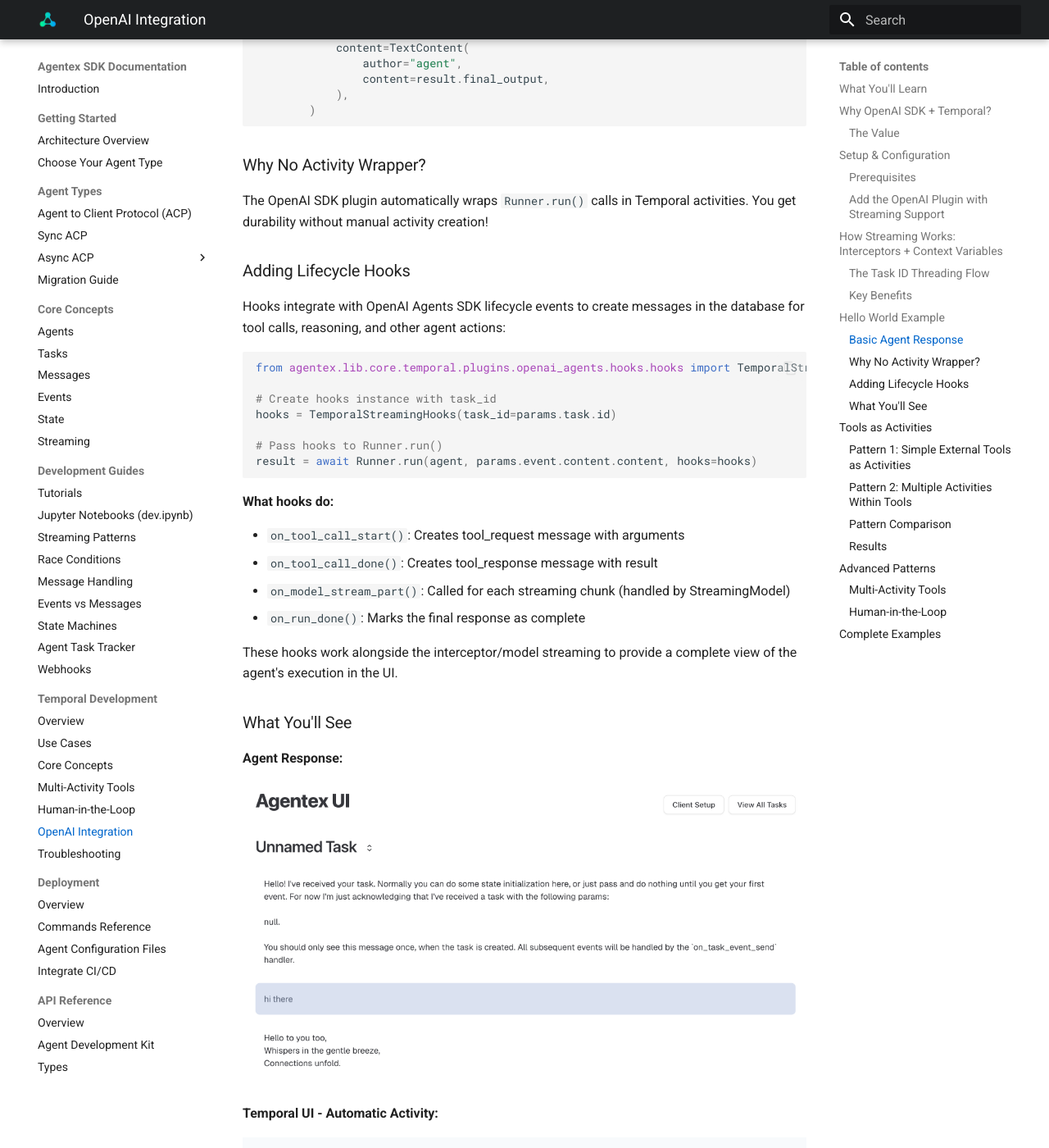
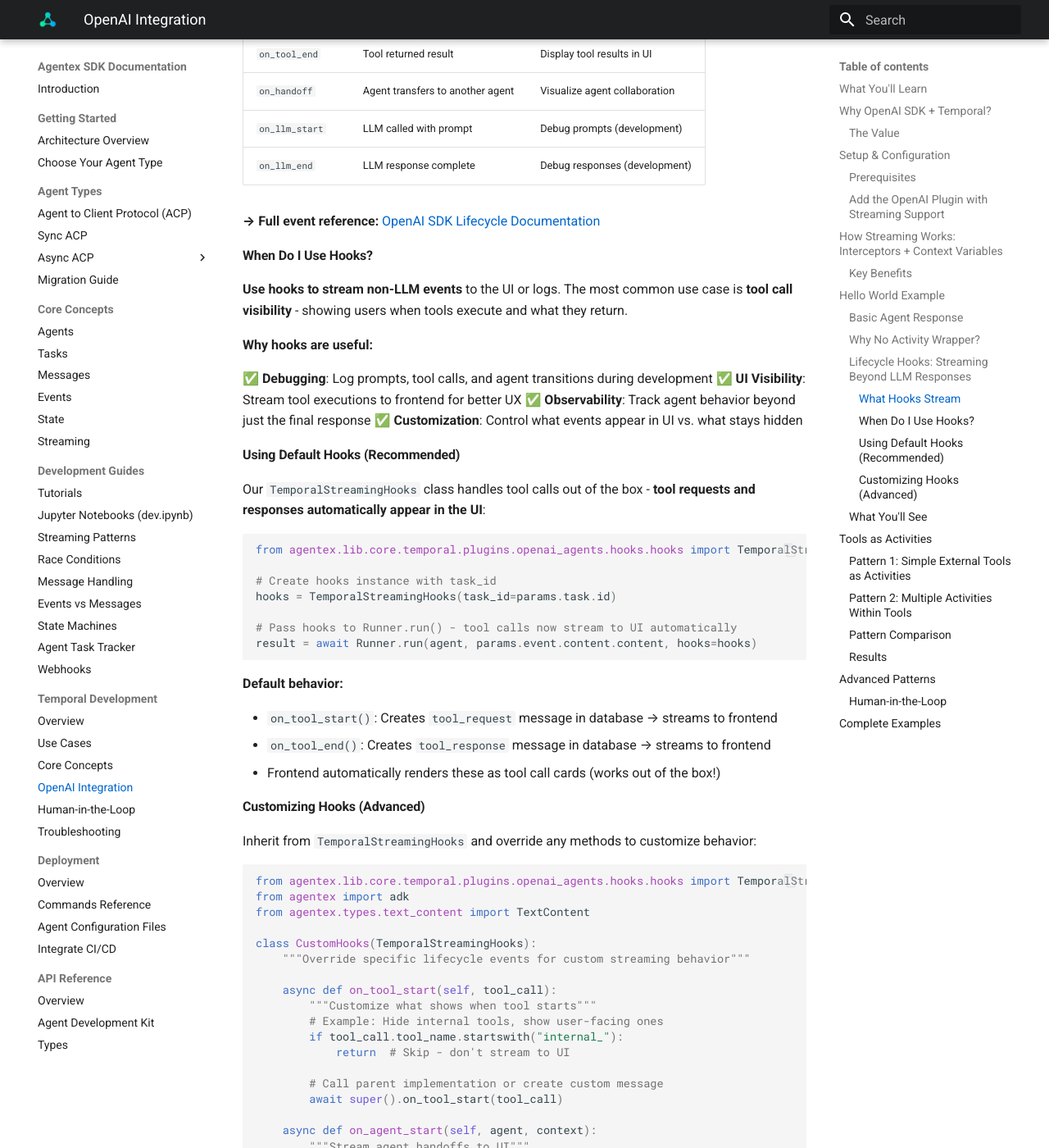
Before and after one commit to scaleapi/scale-agentex, an MkDocs documentation site: the page built from agentex/docs/docs/temporal_development/openai_integration.md, in a window 1280 px wide and 1400 px high, scrolled down 5094 px. Shown: the whole window at 82% size. Built offline with MkDocs 1.6.1 and Material for MkDocs 9.7.7, drawn with Linux system fonts in a browser that asks for light colours; some of the changed text lies outside the part shown.

Commit message:
Fix docs (#64)
Fix old UI images, clean up hooks section, consolidate tools sections,
remove low level task id passing details.

````diff
--- a/agentex/docs/docs/temporal_development/openai_integration.md
+++ b/agentex/docs/docs/temporal_development/openai_integration.md
@@ -124,40 +124,6 @@
 
 The new streaming implementation uses Temporal's interceptor pattern to enable real-time token streaming while maintaining workflow determinism. Here's how task_id flows through the system:
 
-### The Task ID Threading Flow
-
-```
-┌──────────────────────────────────────────────────────────────────┐
-│                         WORKFLOW EXECUTION                        │
-│  self._task_id = params.task.id  <-- Store in instance variable  │
-└────────────────────────────┬─────────────────────────────────────┘
-                             ↓ workflow.instance()
-┌──────────────────────────────────────────────────────────────────┐
-│          StreamingWorkflowOutboundInterceptor                     │
-│  • Reads _task_id from workflow.instance()                       │
-│  • Injects into activity headers                                 │
-└────────────────────────────┬─────────────────────────────────────┘
-                             ↓ headers["streaming-task-id"]
-┌──────────────────────────────────────────────────────────────────┐
-│              STANDARD Temporal Plugin (no fork!)                  │
-│  • Uses standard TemporalRunner                                   │
-│  • Creates standard invoke_model_activity                         │
-└────────────────────────────┬─────────────────────────────────────┘
-                             ↓ activity with headers
-┌──────────────────────────────────────────────────────────────────┐
-│         StreamingActivityInboundInterceptor                       │
-│  • Extracts task_id from headers                                 │
-│  • Sets streaming_task_id ContextVar                             │
-└────────────────────────────┬─────────────────────────────────────┘
-                             ↓ streaming_task_id.set()
-┌──────────────────────────────────────────────────────────────────┐
-│              StreamingModel.get_response()                        │
-│  • Reads task_id from streaming_task_id.get()                    │
-│  • Streams chunks to Redis: "stream:{task_id}"                   │
-│  • Returns complete response for Temporal determinism            │
-└──────────────────────────────────────────────────────────────────┘
-```
-
 ### Key Benefits
 
 **No Forked Components**: Uses the standard `temporalio.contrib.openai_agents.OpenAIAgentsPlugin` - no need to maintain custom plugin versions.
@@ -237,9 +203,40 @@
 
 The OpenAI SDK plugin automatically wraps `Runner.run()` calls in Temporal activities. You get durability without manual activity creation!
 
-### Adding Lifecycle Hooks
+### Lifecycle Hooks: Streaming Beyond LLM Responses
 
-Hooks integrate with OpenAI Agents SDK lifecycle events to create messages in the database for tool calls, reasoning, and other agent actions:
+#### What Hooks Stream
+
+The `TemporalStreamingModelProvider` automatically handles streaming **LLM responses** (text tokens and reasoning tokens from thinking models like o1).
+
+**Hooks handle everything else** - they stream agent lifecycle events to the UI:
+
+| Event | What It Captures | When to Use |
+|-------|------------------|-------------|
+| `on_agent_start` | Agent begins execution | Track multi-agent handoffs |
+| `on_agent_end` | Agent produces final output | Mark completion |
+| `on_tool_start` | Tool called with arguments | Show tool execution in UI |
+| `on_tool_end` | Tool returned result | Display tool results in UI |
+| `on_handoff` | Agent transfers to another agent | Visualize agent collaboration |
+| `on_llm_start` | LLM called with prompt | Debug prompts (development) |
+| `on_llm_end` | LLM response complete | Debug responses (development) |
+
+**→ Full event reference:** [OpenAI SDK Lifecycle Documentation](https://openai.github.io/openai-agents-python/ref/lifecycle/)
+
+#### When Do I Use Hooks?
+
+**Use hooks to stream non-LLM events** to the UI or logs. The most common use case is **tool call visibility** - showing users when tools execute and what they return.
+
+**Why hooks are useful:**
+
+✅ **Debugging**: Log prompts, tool calls, and agent transitions during development
+✅ **UI Visibility**: Stream tool executions to frontend for better UX
+✅ **Observability**: Track agent behavior beyond just the final response
+✅ **Customization**: Control what events appear in UI vs. what stays hidden
+
+#### Using Default Hooks (Recommended)
+
+Our `TemporalStreamingHooks` class handles tool calls out of the box - **tool requests and responses automatically appear in the UI**:
 
 ```python
 from agentex.lib.core.temporal.plugins.openai_agents.hooks.hooks import TemporalStreamingHooks
@@ -247,18 +244,59 @@
 # Create hooks instance with task_id
 hooks = TemporalStreamingHooks(task_id=params.task.id)
 
-# Pass hooks to Runner.run()
+# Pass hooks to Runner.run() - tool calls now stream to UI automatically
 result = await Runner.run(agent, params.event.content.content, hooks=hooks)
 ```
 
-**What hooks do:**
+**Default behavior:**
 
-- `on_tool_call_start()`: Creates tool_request message with arguments
-- `on_tool_call_done()`: Creates tool_response message with result
-- `on_model_stream_part()`: Called for each streaming chunk (handled by StreamingModel)
-- `on_run_done()`: Marks the final response as complete
+- `on_tool_start()`: Creates `tool_request` message in database → streams to frontend
+- `on_tool_end()`: Creates `tool_response` message in database → streams to frontend
+- Frontend automatically renders these as tool call cards (works out of the box!)
 
-These hooks work alongside the interceptor/model streaming to provide a complete view of the agent's execution in the UI.
+#### Customizing Hooks (Advanced)
+
+Inherit from `TemporalStreamingHooks` and override any methods to customize behavior:
+
+```python
+from agentex.lib.core.temporal.plugins.openai_agents.hooks.hooks import TemporalStreamingHooks
+from agentex import adk
+from agentex.types.text_content import TextContent
+
+class CustomHooks(TemporalStreamingHooks):
+    """Override specific lifecycle events for custom streaming behavior"""
+
+    async def on_tool_start(self, tool_call):
+        """Customize what shows when tool starts"""
+        # Example: Hide internal tools, show user-facing ones
+        if tool_call.tool_name.startswith("internal_"):
+            return  # Skip - don't stream to UI
+
+        # Call parent implementation or create custom message
+        await super().on_tool_start(tool_call)
+
+    async def on_agent_start(self, agent, context):
+        """Stream agent handoffs to UI"""
+        await adk.messages.create(
+            task_id=self.task_id,
+            content=TextContent(
+                author="system",
+                content=f"🤖 Agent '{agent.name}' is now active"
+            )
+        )
+
+    async def on_llm_start(self, context):
+        """Log prompts for debugging (don't stream to UI)"""
+        # Log to Temporal, not to UI messages
+        print(f"LLM prompt: {context.messages}")
+
+# Use your custom hooks
+hooks = CustomHooks(task_id=params.task.id)
+result = await Runner.run(agent, params.event.content.content, hooks=hooks)
+```
+
+**Key Takeaway:**
+Hooks provide **flexible streaming** for agent events beyond LLM responses. Use the default class for tool call visibility out of the box, or inherit and override for custom behavior. This gives you fine-grained control over what users see in the UI.
 
 ### What You'll See
 
@@ -347,23 +385,52 @@
 
 ### Pattern 2: Multiple Activities Within Tools
 
-Use this pattern when you need multiple sequential operations with guaranteed ordering:
+Use this pattern when you need multiple sequential operations that must complete together - like transferring money (withdraw + deposit) or processing an order (validate + charge + ship).
+
+**The Challenge:** Relying on the LLM to make separate tool calls is unreliable:
+- LLM might only call withdraw, never deposit (money lost!)
+- No guarantee of execution order
+- Can't recover from partial completion
+
+**The Solution:** Create one tool with multiple activities executed sequentially with guaranteed ordering.
 
 **Creating Activity Functions:**
 
 ```python
 # activities.py
 from temporalio import activity
+import asyncio
 
 @activity.defn
-async def withdraw_money(account: str, amount: float) -> str:
+async def withdraw_money(from_account: str, amount: float) -> str:
     """Withdraw money from an account"""
-    return f"Withdrew ${amount} from {account}"
+    # Simulates API call (in production: actual banking API)
+    await asyncio.sleep(5)
+    print(f"Withdrew ${amount} from {from_account}")
+    return f"Successfully withdrew ${amount} from {from_account}"
 
 @activity.defn
-async def deposit_money(account: str, amount: float) -> str:
-    """Deposit money to an account"""
-    return f"Deposited ${amount} to {account}"
+async def deposit_money(to_account: str, amount: float) -> str:
+    """Deposit money into an account"""
+    # Simulates API call (in production: actual banking API)
+    await asyncio.sleep(10)
+    print(f"Deposited ${amount} into {to_account}")
+    return f"Successfully deposited ${amount} into {to_account}"
+```
+
+**Register Activities:**
+
+```python
+# run_worker.py
+from agentex.lib.core.temporal.activities import get_all_activities
+from project.activities import withdraw_money, deposit_money
+
+all_activities = get_all_activities() + [withdraw_money, deposit_money]
+
+await worker.run(
+    activities=all_activities,
+    workflow=YourWorkflow,
+)
 ```
 
 **Creating the Composite Tool:**
@@ -373,28 +440,30 @@
 from agents import function_tool
 from temporalio import workflow
 from datetime import timedelta
-from project.activities import withdraw_money, deposit_money
 
 @function_tool
 async def move_money(from_account: str, to_account: str, amount: float) -> str:
-    """Move money from one account to another atomically.
+    """Move money from one account to another atomically"""
 
-    This guarantees withdraw happens before deposit.
-    """
-    # STEP 1: Withdraw (creates first activity)
-    withdraw_handle = workflow.start_activity_method(
+    # STEP 1: Start the withdrawal activity
+    # This creates a Temporal activity that will be retried if it fails
+    withdraw_result = await workflow.execute_activity(
         withdraw_money,
+        args=[from_account, amount],
+        start_to_close_timeout=timedelta(days=1)  # Long timeout for banking operations
+    )
+
+    # STEP 2: Only after successful withdrawal, start the deposit activity
+    # This guarantees the sequence: withdraw THEN deposit
+    deposit_result = await workflow.execute_activity(
+        deposit_money,
+        args=[to_account, amount],
         start_to_close_timeout=timedelta(days=1)
     )
-    await withdraw_handle.result()
 
-    # STEP 2: Deposit (creates second activity, only after withdraw succeeds)
-    deposit_handle = workflow.start_activity_method(
-        deposit_money,
-        start_to_close_timeout=timedelta(days=1)
-    )
-    await deposit_handle.result()
-
+    # PATTERN 2 BENEFIT: From the agent's perspective, this was ONE tool call
+    # But in Temporal UI, you'll see TWO activities executed in sequence
+    # Each activity gets its own retry logic and durability guarantees
     return f"Successfully moved ${amount} from {from_account} to {to_account}"
 ```
 
@@ -402,11 +471,13 @@
 
 ```python
 # workflow.py
+from agents import Agent, Runner
 from project.tools import move_money
+from agentex.lib.core.temporal.plugins.openai_agents.hooks.hooks import TemporalStreamingHooks
 
 money_agent = Agent(
-    name="Money Mover",
-    instructions="Use the move_money tool to transfer money between accounts.",
+    name="Money Transfer Agent",
+    instructions="Use the move_money tool to transfer funds between accounts.",
     tools=[move_money],
 )
 
@@ -419,6 +490,65 @@
 # Run agent - this will create TWO activities when move_money is called
 result = await Runner.run(money_agent, params.event.content.content, hooks=hooks)
 ```
+
+**Why This Works - Guaranteed Sequential Execution:**
+
+```
+1. LLM decides to call move_money tool
+2. Activity: withdraw_money executes
+   → If fails: Temporal retries automatically
+   → If succeeds: Proceeds to next step
+3. Activity: deposit_money executes
+   → If fails: Temporal retries automatically
+   → Withdraw already completed (durable state)
+4. Tool returns success
+5. LLM continues with confirmation
+```
+
+**Transactional Guarantees:**
+- **Atomic operations**: Both complete or workflow handles partial state
+- **Exact resumption**: If system crashes, resumes at exact activity
+- **No lost updates**: Temporal's event sourcing ensures no data loss
+- **Automatic retries**: Failed activities retry without manual intervention
+
+**When to Use Pattern 2:**
+
+✅ **Use when:**
+- Multiple external API calls must complete together
+- Order of operations matters
+- Partial completion is dangerous (e.g., money withdrawn but not deposited)
+- Need guaranteed execution with retries
+- Operations can take minutes/hours to complete
+
+❌ **Don't use when:**
+- Single operation is sufficient (use Pattern 1 instead)
+- Operations are independent (use separate tools)
+- Operations are deterministic (no need for activities)
+
+**Real-World Applications:**
+
+**Financial Operations:**
+- Transfer money (withdraw + deposit)
+- Process payment (authorize + capture)
+- Refund transaction (cancel charge + return funds)
+
+**E-Commerce:**
+- Process order (validate + charge + create shipment)
+- Cancel order (refund + cancel shipment + update inventory)
+
+**Data Processing:**
+- ETL pipeline (extract + transform + load)
+- Multi-stage analysis (fetch + process + store)
+
+**What You'll See:**
+
+![Money Transfer Response](../images/openai_sdk/move_money_response.png)
+
+The agent successfully transfers money with full context.
+
+![Temporal UI Showing Both Activities](../images/openai_sdk/move_money_temporal.png)
+
+Temporal UI shows both activities, execution times, and parameters - full observability into the transactional operation.
 
 ### Pattern Comparison
 
@@ -453,19 +583,10 @@
 
 ## Advanced Patterns
 
-For production scenarios, check out these design patterns:
-
-### Multi-Activity Tools
-When a single tool needs multiple sequential operations (e.g., withdraw + deposit for money transfer):
-
-**→ See [Multi-Activity Tools Pattern](../design_patterns/multi_activity_tools.md)**
-
-Learn how to create atomic multi-step tools with transactional guarantees.
-
 ### Human-in-the-Loop
 When agents need human approval before taking action:
 
-**→ See [Human-in-the-Loop Pattern](../design_patterns/human_in_the_loop.md)**
+**→ See [Human-in-the-Loop Pattern](human_in_the_loop.md)**
 
 Learn how to use signals and child workflows for approval workflows that survive system failures.
 
--- a/agentex/docs/mkdocs.yml
+++ b/agentex/docs/mkdocs.yml
@@ -78,9 +78,8 @@
       - Overview: temporal_development/overview.md
       - Use Cases: temporal_development/use_cases.md
       - Core Concepts: temporal_development/core_concepts.md
-      - Multi-Activity Tools: temporal_development/multi_activity_tools.md
+      - OpenAI Integration: temporal_development/openai_integration.md
       - Human-in-the-Loop: temporal_development/human_in_the_loop.md
-      - OpenAI Integration: temporal_development/openai_integration.md
       - Troubleshooting: temporal_development/troubleshooting.md
   - Deployment:
       - Overview: deployment/overview.md
````
Also changed, not shown: agentex/docs/docs/temporal_development/human_in_the_loop.md (+1 -2 lines), agentex/docs/docs/temporal_development/multi_activity_tools.md (deleted, +0 -190 lines), agentex/docs/docs/images/openai_sdk/hello_world_response.png, agentex/docs/docs/images/openai_sdk/move_money_response.png, agentex/docs/docs/images/openai_sdk/weather_response.png.
